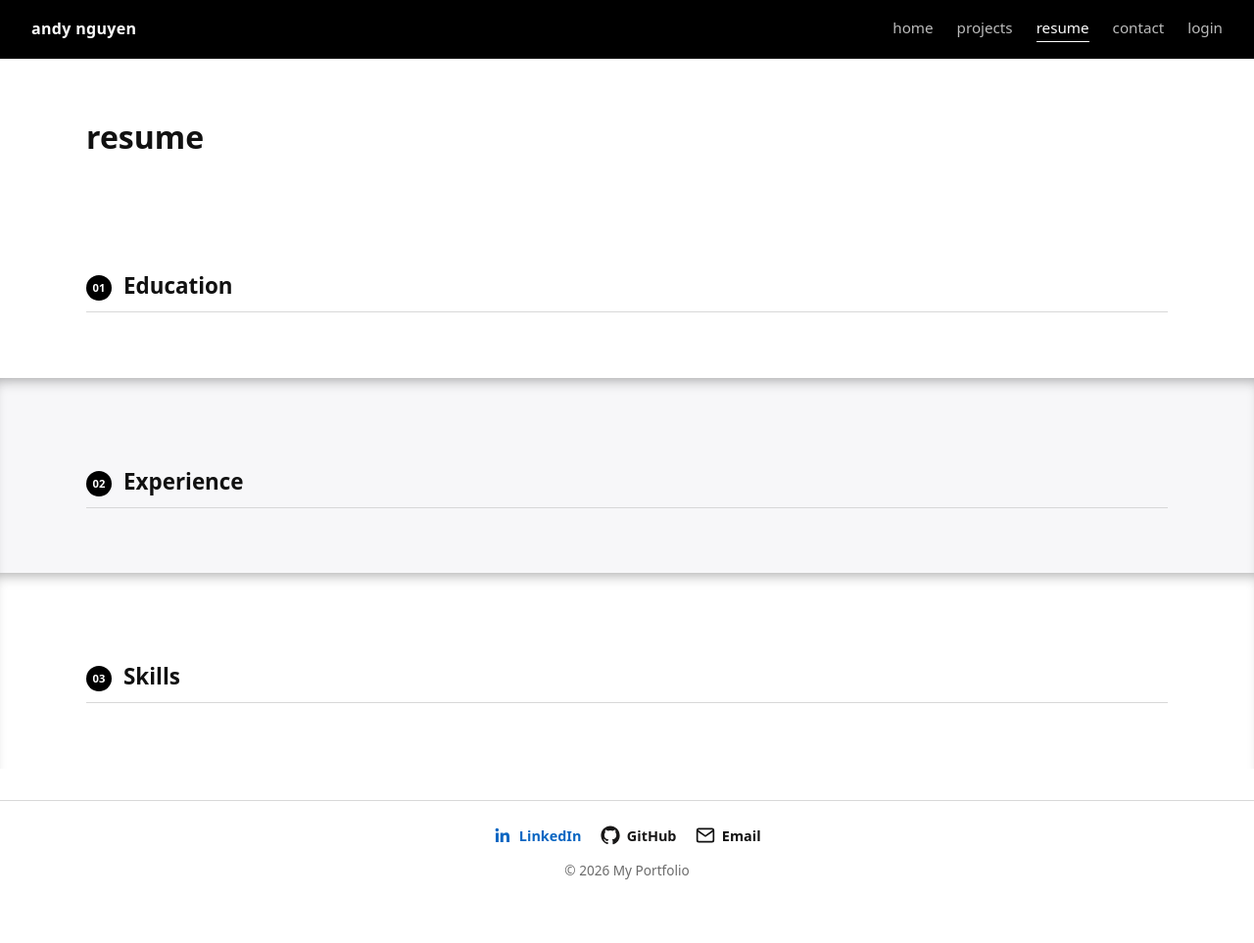
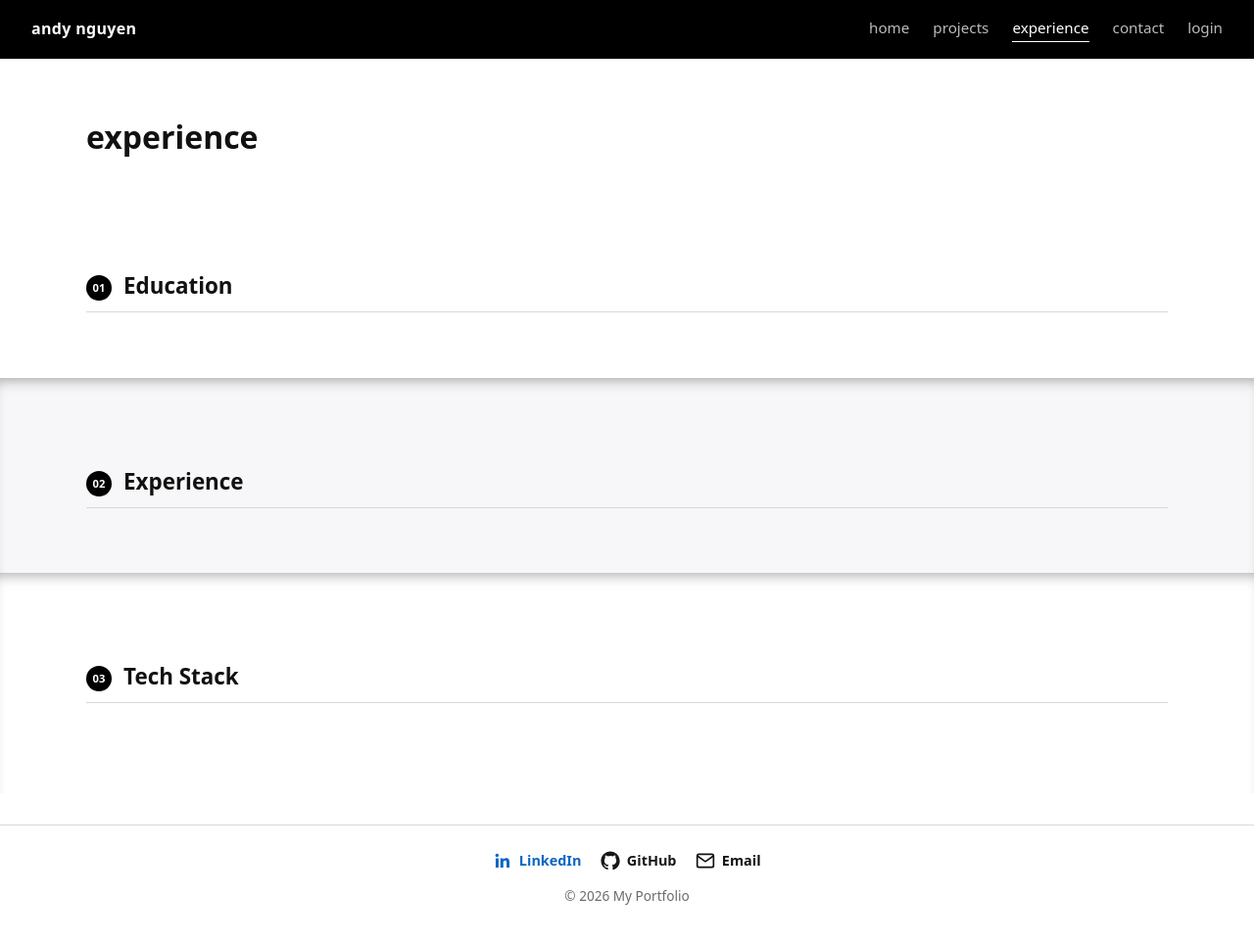
Before and after one commit to nguyphu2/portfolio-website, a Flask app: page /resume in a window 1280 px wide. Shown: the whole page at 98% size. Before the commit the page ends 898 px from the top, so only its background shows below. Run offline with Flask 3, Linux system fonts and the light colour scheme; data that the repository does not hold is empty.

Commit message:
Rename Resume to Experience, add tech stack belt, fix broken icons
- Resume page renamed to Experience across nav/title
- Experience entries are now collapsible (+ toggle) accordions
- Skills section renamed to Tech Stack: two rows of logo pills
  scrolling in opposite directions
- Removed tech icon mappings that 404 on Simple Icons' CDN
  (AWS, S3, Lambda, Power BI, Tableau, Matplotlib have no icon there)
- Publications/Education/Experience entries no longer sit in a grey
  box, just a divider line against the page background
- Added a live GitHub contribution graph below Recent Projects

```diff
--- a/app/routes/public.py
+++ b/app/routes/public.py
@@ -3,6 +3,81 @@ from app import db
 from app.models import Project, Resume, Contact
 
 public = Blueprint('public', __name__)
+
+# Categories of Resume(section_type='skills') entries to leave out of the
+# tech stack belt because they're methodology, not actual tools/technologies.
+NON_TECH_SKILL_CATEGORIES = {'Analytics & Experimentation'}
+
+TECH_ICON_MAP = {
+    'python': 'python',
+    'javascript': 'javascript',
+    'c++': 'cplusplus',
+    'postgresql': 'postgresql',
+    'git': 'git',
+    'github': 'github',
+    'asana': 'asana',
+    'docker': 'docker',
+    'pytorch': 'pytorch',
+    'tensorflow': 'tensorflow',
+    'scikit-learn': 'scikitlearn',
+    'numpy': 'numpy',
+    'pandas': 'pandas',
+    'opencv': 'opencv',
+    'huggingface': 'huggingface',
+    'weights & biases': 'weightsandbiases',
+    # AWS, S3, Lambda, Power BI, Tableau, and Matplotlib have no icon in
+    # Simple Icons' library (likely trademark-policy exclusions) - they
+    # intentionally fall back to text-only pills rather than a broken image.
+}
+
+
+def _split_skills(text):
+    """Split a comma-separated skills string into items, without breaking
+    apart anything inside parentheses (e.g. "AWS (S3, EC2, Lambda)")."""
+    items = []
+    depth = 0
+    current = ''
+    for ch in text:
+        if ch == '(':
+            depth += 1
+            current += ch
+        elif ch == ')':
+            depth -= 1
+            current += ch
+        elif ch == ',' and depth == 0:
+            if current.strip():
+                items.append(current.strip())
+            current = ''
+        else:
+            current += ch
+    if current.strip():
+        items.append(current.strip())
+    return items
+
+
+def _expand_parenthetical(item):
+    """Turn "AWS (S3, EC2, Lambda)" into separate items: AWS, S3, EC2, Lambda."""
+    if '(' not in item or not item.endswith(')'):
+        return [item]
+    base, _, inner = item.partition('(')
+    base = base.strip()
+    inner = inner[:-1]
+    subs = [s.strip() for s in inner.split(',') if s.strip()]
+    return [base] + subs
+
+
+def _build_tech_stack(skill_sections):
+    items = []
+    for section in skill_sections:
+        if section.title in NON_TECH_SKILL_CATEGORIES:
+            continue
+        for name in _split_skills(section.description or ''):
+            for display_name in _expand_parenthetical(name):
+                base = display_name.lower()
+                items.append({'name': display_name, 'icon': TECH_ICON_MAP.get(base)})
+
+    midpoint = (len(items) + 1) // 2
+    return items[:midpoint], items[midpoint:]
 
 
 @public.route('/')
@@ -20,7 +95,9 @@ def projects():
 @public.route('/resume')
 def resume():
     sections = Resume.query.order_by(Resume.order_index).all()
-    return render_template('resume.html', sections=sections)
+    skill_sections = [s for s in sections if s.section_type == 'skills']
+    tech_row1, tech_row2 = _build_tech_stack(skill_sections)
+    return render_template('resume.html', sections=sections, tech_row1=tech_row1, tech_row2=tech_row2)
 
 
 @public.route('/contact', methods=['GET', 'POST'])
--- a/app/static/css/style.css
+++ b/app/static/css/style.css
@@ -771,6 +860,62 @@ footer {
     display: grid;
     grid-template-columns: repeat(auto-fill, minmax(200px, 1fr));
     gap: 1rem;
+}
+
+/* TECH STACK BELT */
+.tech-belt {
+    display: flex;
+    flex-direction: column;
+    gap: 1.25rem;
+    margin-top: 1.5rem;
+    overflow: hidden;
+}
+
+.tech-belt-row {
+    overflow: hidden;
+    -webkit-mask-image: linear-gradient(90deg, transparent 0, #000 5%, #000 95%, transparent 100%);
+    mask-image: linear-gradient(90deg, transparent 0, #000 5%, #000 95%, transparent 100%);
+}
+
+.tech-belt-track {
+    display: flex;
+    align-items: center;
+    gap: 0.75rem;
+    width: max-content;
+    animation: belt-scroll 32s linear infinite;
+}
+
+.tech-belt-track-reverse {
+    animation-direction: reverse;
+}
+
+.tech-belt-row:hover .tech-belt-track {
+    animation-play-state: paused;
+}
+
+@keyframes belt-scroll {
+    from { transform: translateX(0); }
+    to { transform: translateX(-50%); }
+}
+
+.tech-pill {
+    display: inline-flex;
+    align-items: center;
+    gap: 0.5rem;
+    background-color: var(--bg-card);
+    border: 1px solid var(--border);
+    border-radius: 999px;
+    padding: 0.55rem 1.1rem;
+    font-size: 0.9rem;
+    font-weight: 500;
+    white-space: nowrap;
+    flex-shrink: 0;
+}
+
+.tech-pill img {
+    width: 18px;
+    height: 18px;
+    flex-shrink: 0;
 }
 
 section h2 {
--- a/app/templates/base.html
+++ b/app/templates/base.html
@@ -14,7 +14,7 @@
         <div class="nav-links">
             <a href="{{ url_for('public.home') }}" class="{{ 'active' if request.endpoint == 'public.home' else '' }}">home</a>
             <a href="{{ url_for('public.projects') }}" class="{{ 'active' if request.endpoint == 'public.projects' else '' }}">projects</a>
-            <a href="{{ url_for('public.resume') }}" class="{{ 'active' if request.endpoint == 'public.resume' else '' }}">resume</a>
+            <a href="{{ url_for('public.resume') }}" class="{{ 'active' if request.endpoint == 'public.resume' else '' }}">experience</a>
             <a href="{{ url_for('public.contact') }}" class="{{ 'active' if request.endpoint == 'public.contact' else '' }}">contact</a>
             {% if current_user.is_authenticated %}
                 <a href="{{ url_for('admin.dashboard') }}" class="{{ 'active' if request.endpoint == 'admin.dashboard' else '' }}">dashboard</a>
--- a/app/templates/resume.html
+++ b/app/templates/resume.html
@@ -1,7 +1,7 @@
 {% extends 'base.html' %}
-{% block title %}Resume{% endblock %}
+{% block title %}Experience{% endblock %}
 {% block content %}
-    <h1>resume</h1>
+    <h1>experience</h1>
 
     {% set publications = sections | selectattr('section_type', 'equalto', 'publication') | list %}
     {% if publications %}
@@ -48,9 +48,14 @@
         <h2><span class="section-index">{{ '03' if publications else '02' }}</span>Experience</h2>
         <div class="timeline">
             {% for section in sections | selectattr('section_type', 'equalto', 'experience') %}
-                <div class="resume-entry">
-                    <h3>{{ section.title }}</h3>
-                    {% if section.subtitle %}<p class="subtitle">{{ section.subtitle }}</p>{% endif %}
+                <details class="resume-entry resume-accordion">
+                    <summary class="resume-accordion-summary">
+                        <span>
+                            <h3>{{ section.title }}</h3>
+                            {% if section.subtitle %}<p class="subtitle">{{ section.subtitle }}</p>{% endif %}
+                        </span>
+                        <span class="resume-accordion-toggle" aria-hidden="true">+</span>
+                    </summary>
                     {% if section.description %}
                         <ul class="resume-bullets">
                             {% for line in section.description.split('\n') if line.strip() %}
@@ -58,7 +63,7 @@
                             {% endfor %}
                         </ul>
                     {% endif %}
-                </div>
+                </details>
             {% endfor %}
         </div>
     </div>
@@ -66,21 +71,28 @@
 
     <section class="band band-white">
     <div class="band-inner">
-        <h2><span class="section-index">{{ '04' if publications else '03' }}</span>Skills</h2>
-        <div class="skills-grid">
-            {% for section in sections | selectattr('section_type', 'equalto', 'skills') %}
-                <div class="resume-entry">
-                    <h3>{{ section.title }}</h3>
-                    {% if section.subtitle %}<p class="subtitle">{{ section.subtitle }}</p>{% endif %}
-                    {% if section.description %}
-                        <ul class="resume-bullets">
-                            {% for line in section.description.split('\n') if line.strip() %}
-                                <li>{{ line.strip() }}</li>
-                            {% endfor %}
-                        </ul>
-                    {% endif %}
+        <h2><span class="section-index">{{ '04' if publications else '03' }}</span>Tech Stack</h2>
+        <div class="tech-belt">
+            <div class="tech-belt-row">
+                <div class="tech-belt-track">
+                    {% for item in tech_row1 + tech_row1 %}
+                        <span class="tech-pill">
+                            {% if item.icon %}<img src="https://cdn.simpleicons.org/{{ item.icon }}" alt="">{% endif %}
+                            {{ item.name }}
+                        </span>
+                    {% endfor %}
                 </div>
-            {% endfor %}
+            </div>
+            <div class="tech-belt-row">
+                <div class="tech-belt-track tech-belt-track-reverse">
+                    {% for item in tech_row2 + tech_row2 %}
+                        <span class="tech-pill">
+                            {% if item.icon %}<img src="https://cdn.simpleicons.org/{{ item.icon }}" alt="">{% endif %}
+                            {{ item.name }}
+                        </span>
+                    {% endfor %}
+                </div>
+            </div>
         </div>
     </div>
     </section>
```
Also changed, not shown: other parts of app/static/css/style.css (+94 -5 lines), app/templates/index.html (+7 -0 lines).
